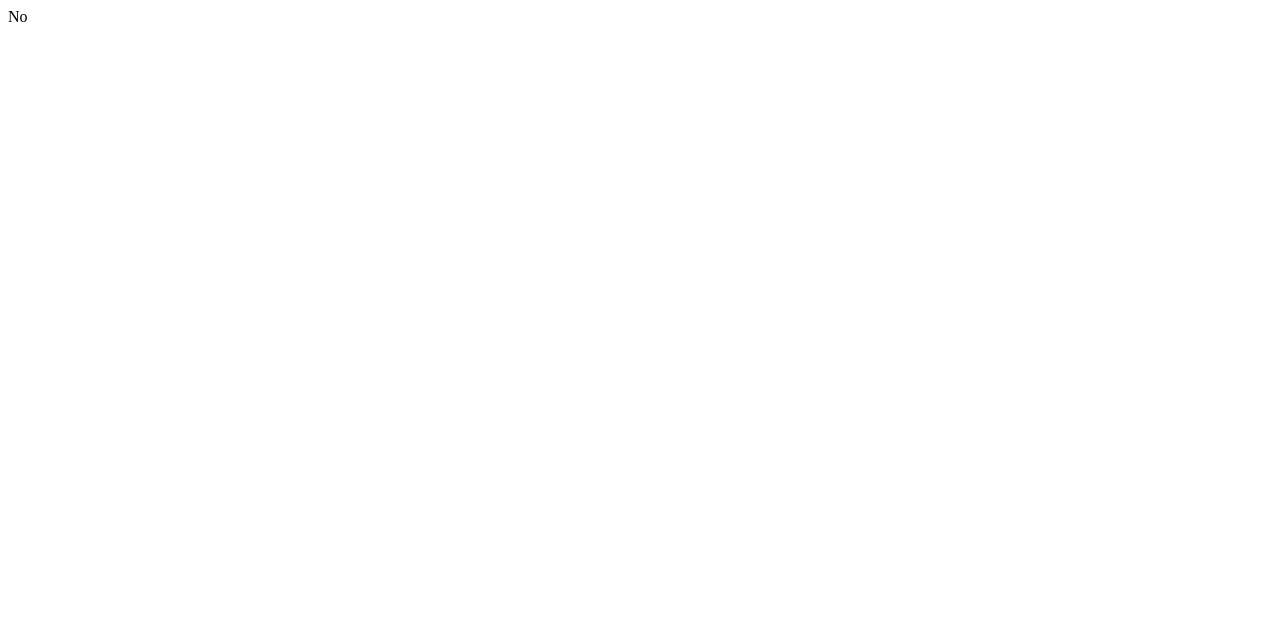
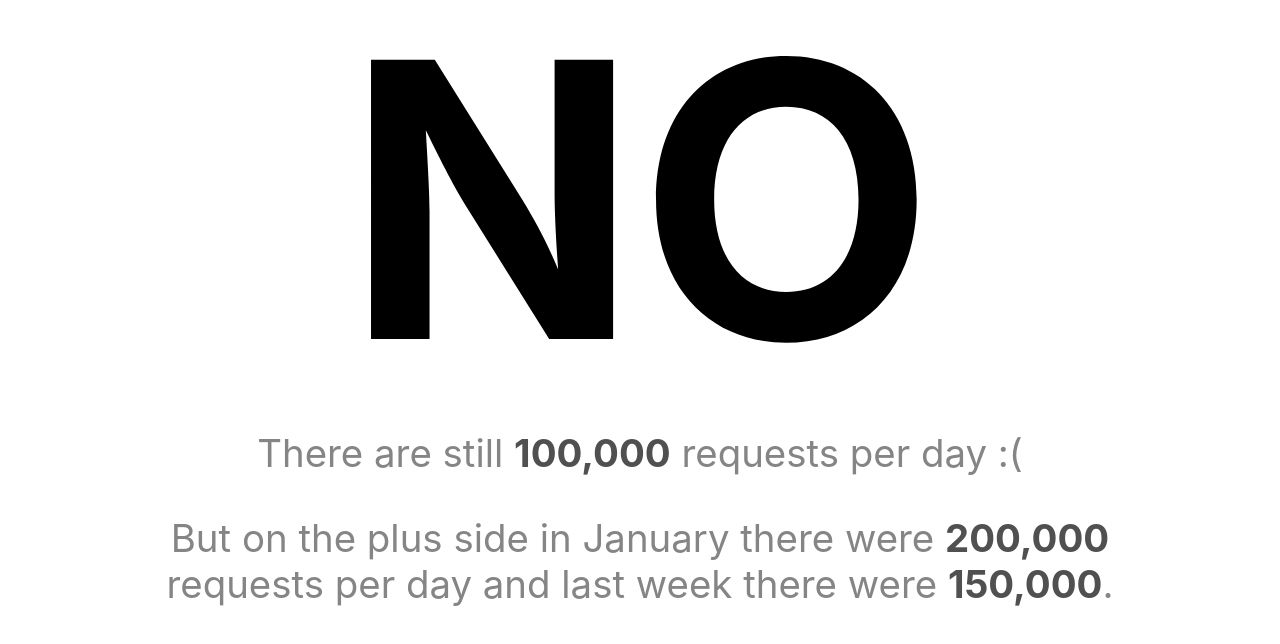
Before and after one commit to Ianfeather/canweturnoffthepublisher, a plain HTML site: page index.html in a window 1280 px wide. Drawn offline with Linux system fonts and the light colour scheme.

Commit message:
Fake data

```diff
--- a/index.html
+++ b/index.html
@@ -5,8 +5,48 @@
   <meta http-equiv="X-UA-Compatible" content="IE=edge">
   <title>Can we turn off the publisher today?</title>
   <meta name="viewport" content="width=device-width, initial-scale=1">
+  <style>
+    body {
+      font-family: 'San Francisco', -apple-system, BlinkMacSystemFont, 'Segoe UI', Roboto, Oxygen, Ubuntu, Cantarell, 'Open Sans', 'Helvetica Neue', sans-serif;
+      text-align: center;
+    }
+    .container {
+      max-width: 80%;
+      margin: 0 auto;
+    }
+
+    .no {
+      font-size: 50vw;
+      margin: 0;
+      line-height: 1;
+      text-transform: uppercase;
+    }
+
+    .text {
+      font-size: 5vw;
+      color: #868585;
+    }
+
+    strong {
+      color: #505050;
+    }
+
+    @media screen and (min-width: 1000px) {
+      .no {
+        font-size: 30vw;
+      }
+      .text {
+        font-size: 3vw;
+      }
+    }
+
+  </style>
 </head>
 <body>
-  No
+  <div class="container">
+    <h1 class="no">No</h1>
+    <p class="text first">There are still <strong>100,000</strong> requests per day :(</p>
+    <p class="text">But on the plus side in January there were <strong>200,000</strong> requests per day and last week there were <strong>150,000</strong>.</p>
+  </div>
 </body>
 </html>
```
